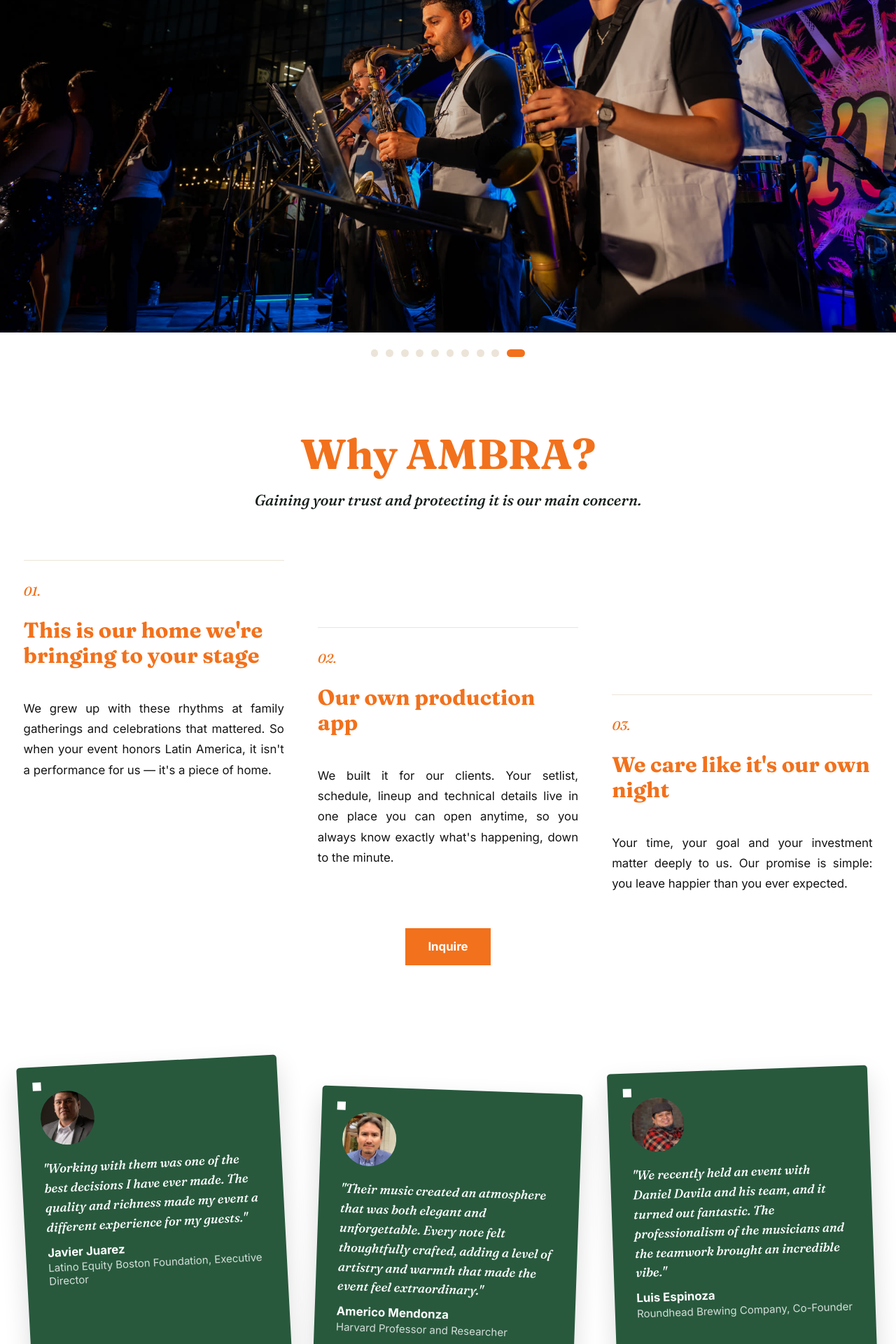
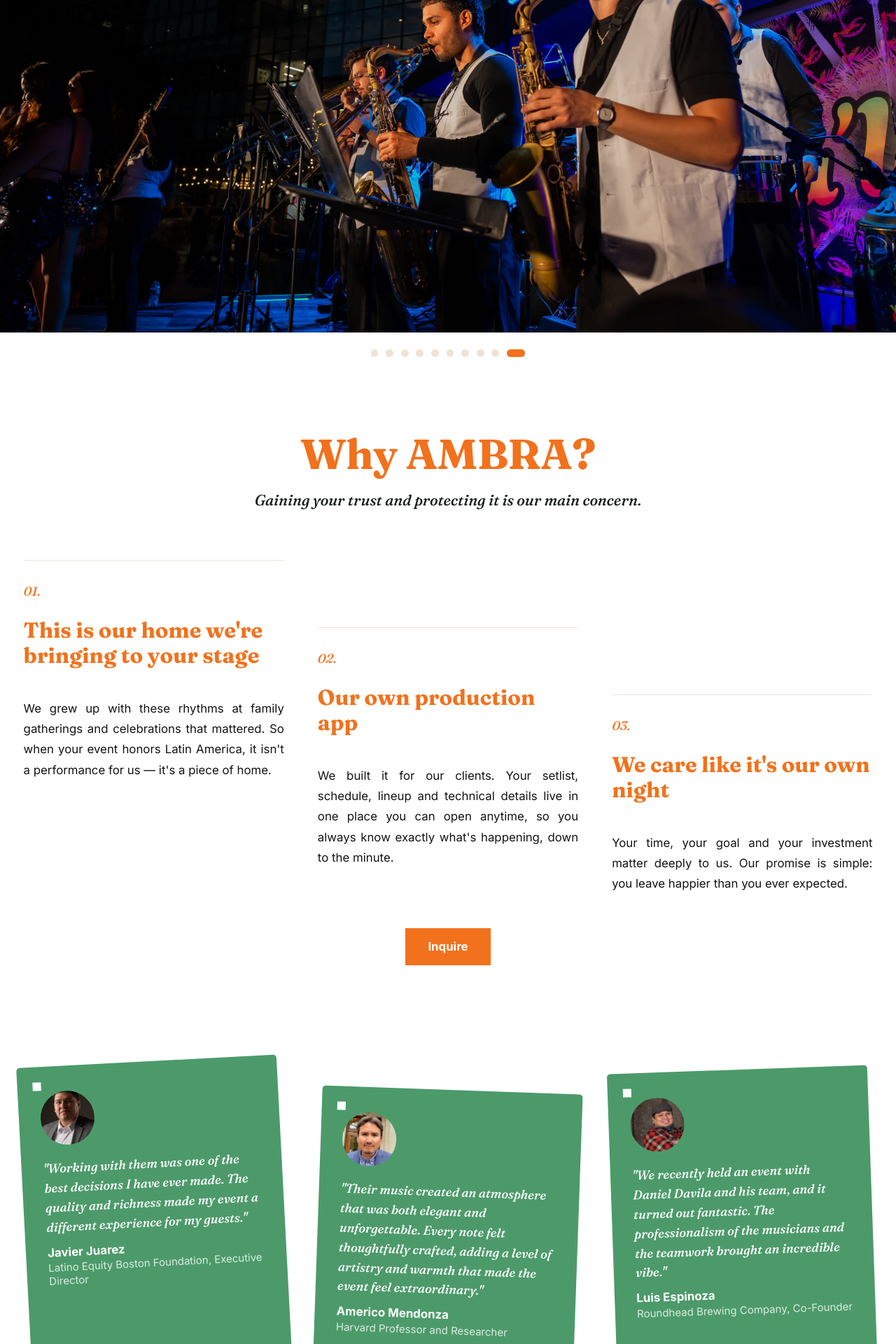
Before and after one commit to ZareEnterprises/zareenterprises.github.io, a Jekyll site: the page built from index.markdown, in a window 1280 px wide. Shown: the part 4480-6400 px from the top of the page at 70% size. Built offline with Jekyll 4.4.1, drawn with Linux system fonts in a browser that asks for light colours.

Commit message:
changes tbf

```diff
--- a/assets/css/home.css
+++ b/assets/css/home.css
@@ -440,12 +440,12 @@ footer.site-footer{ background:#fff; border-top:2px solid var(--orange); padding
    corner, scattered unevenly rather than sitting in a flat tidy row. */
 .mini-testimonials{ display:grid; grid-template-columns:repeat(3,1fr); gap:40px; margin:30px 0 20px; }
 .mini-testimonial{
-  background:#28593d; border-radius:4px; padding:30px 26px 26px;
-  box-shadow:0 14px 30px rgba(0,0,0,.14); position:relative; transition:transform .2s, opacity .9s ease;
+  background:#4C9A6A; border-radius:4px; padding:30px 26px 26px;
+  position:relative; transition:transform .2s, opacity .9s ease;
 }
 .mini-testimonial::before{ content:''; position:absolute; top:18px; left:18px; width:10px; height:10px; background:#fff; }
 .mini-testimonial-photo{ width:64px; height:64px; border-radius:50%; object-fit:cover; margin-bottom:16px; }
-.mini-testimonial:hover{ transform:rotate(0deg) scale(1.03); box-shadow:0 18px 36px rgba(0,0,0,.18); }
+.mini-testimonial:hover{ transform:rotate(0deg) scale(1.03); }
 .mini-testimonial:nth-child(1){ transform:rotate(-3deg); }
 .mini-testimonial:nth-child(2){ transform:rotate(2deg); margin-top:34px; }
 .mini-testimonial:nth-child(3){ transform:rotate(-2deg); margin-top:10px; }
@@ -561,7 +561,7 @@ footer.site-footer{ background:#fff; border-top:2px solid var(--orange); padding
 .partner-item p{ font-size:13px; color:var(--muted); line-height:1.65; margin:0 0 10px; }
 .partner-item p:last-child{ margin-bottom:0; }
 .partner-item-logo{ display:flex; gap:22px; align-items:flex-start; }
-.partner-logo{ width:150px; height:150px; border-radius:14px; object-fit:contain; background:var(--surface); border:1px solid var(--line); padding:16px; flex-shrink:0; }
+.partner-logo{ max-height:100px; max-width:280px; width:auto; height:auto; object-fit:contain; flex-shrink:0; }
 
 .related-row{ display:flex; gap:28px; justify-content:center; flex-wrap:wrap; }
 .related-pill{
```
